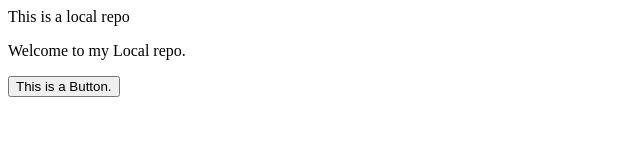
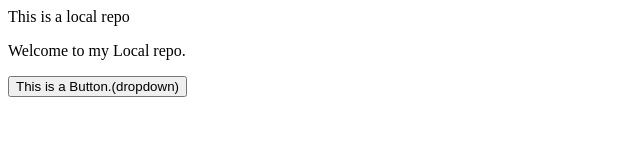
Before and after one commit to Adarsh-Ads/local-repo, a plain HTML site: page index.html in a window 1280 px wide. Shown: the whole page, without its empty margins (0-640 px from the left). Drawn offline with Linux system fonts and the light colour scheme.

Commit message:
Changed feature2 branch for merging

```diff
--- a/index.html
+++ b/index.html
@@ -1,3 +1,3 @@
 <p> This is a local repo</p>
 <p>Welcome to my Local repo.</p>
-<button>This is a Button.</button>
+<button>This is a Button.(dropdown)</button>
```
